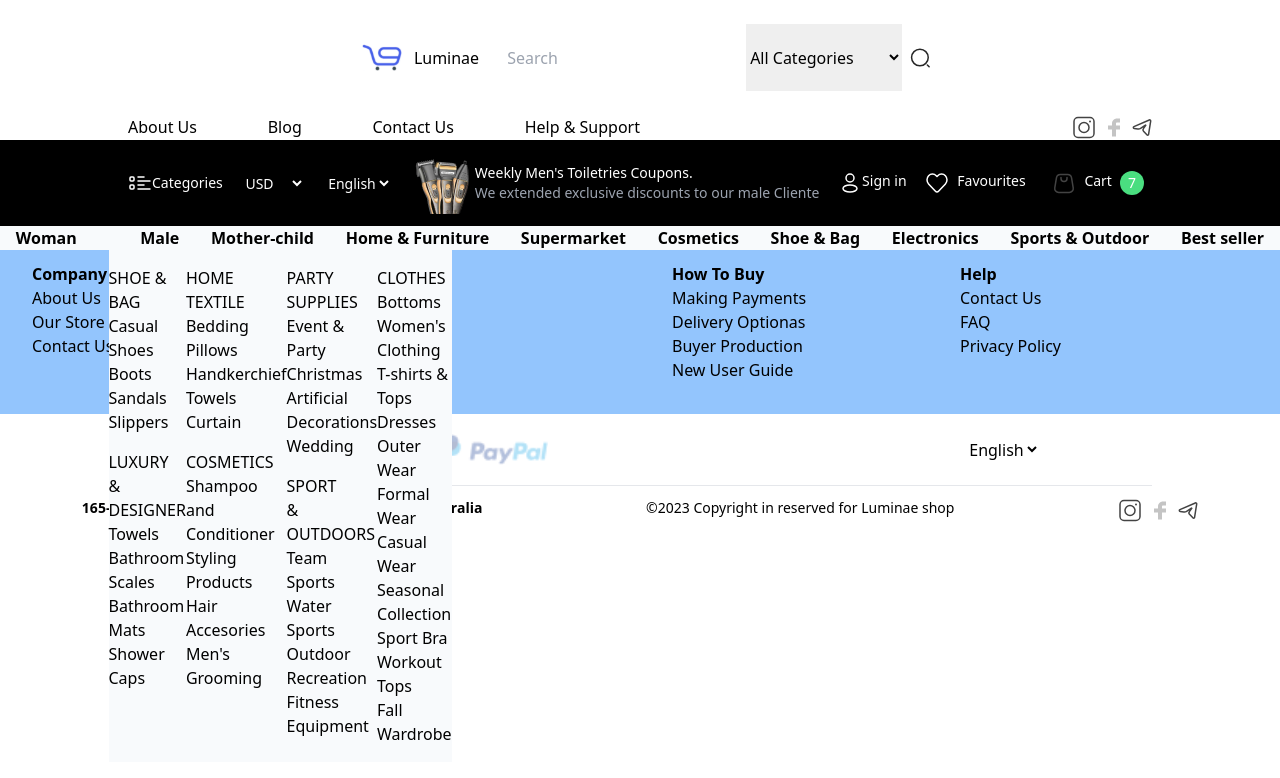
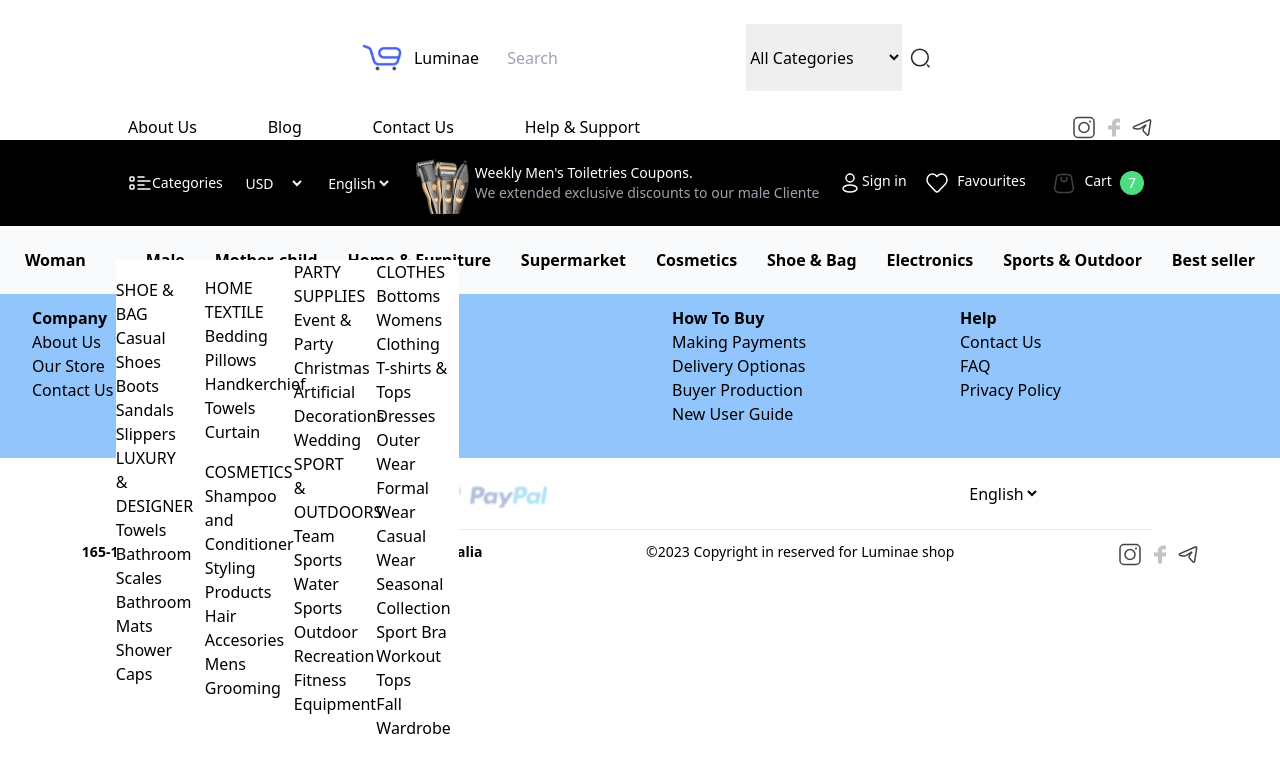
Before and after one commit to 9ightshade/Luminae-ecommerce, a React (Vite) app: page / in a window 1280 px wide. Both pictures are taken after a click on the item "Woman". Shown: the top 778 px of the page. Built offline with nearby package versions, Linux system fonts and the light colour scheme.

Commit message:
sub-categories component

```diff
--- a/src/components/shared/Categories.jsx
+++ b/src/components/shared/Categories.jsx
@@ -1,5 +1,6 @@
 import { useState } from "react";
 import x from "../../assets/frm/remove.svg";
+import { Subcategories } from "./Categories/Sub-categories";
 export const Categories = ({ mobileNavDisplay, setmobileNavDisplay }) => {
     const [categoryToogle, setcategoryToogle] = useState(false);
 
@@ -16,126 +17,41 @@
                 <h3 className=" ml-28 font-bold text-lg md:hidden">Menu</h3>
             </div>
 
-            <ul className="md:flex justify-around bg-slate-50 ">
+            <ul className="md:flex justify-around bg-slate-50 p-[10px] ">
                 <li
                     onClick={() => {
                         setcategoryToogle(!categoryToogle);
                     }}
-                    className="hover:text-yellow-600 font-semibold "
+                    className="hover:text-yellow-600 font-semibold my-[12px] "
                 >
                     Woman
                 </li>
-                {categoryToogle ? (
-                    <div className=" md:relative" >
-                        <div className="md:flex md:absolute left-0 top-6 bg-slate-50 ">
-                            <div className="flex justify-around h-2/5 ">
-                                <div>
-                                    <ul className="my-4">
-                                        <h3>SHOE & BAG</h3>
-                                        <li>Casual Shoes</li>
-                                        <li>Boots</li>
-                                        <li>Sandals</li>
-                                        <li>Slippers</li>
-                                    </ul>
-
-                                    <ul>
-                                        <h3 className="w-1/2 " >
-                                            LUXURY
-                                             & DESIGNER
-                                        </h3>
-
-                                        <li>Towels</li>
-                                        <li>Bathroom Scales</li>
-                                        <li>Bathroom Mats</li>
-                                        <li>Shower Caps</li>
-                                    </ul>
-                                </div>
-
-                                <div>
-                                    <ul className="my-4">
-                                        <h3>HOME TEXTILE</h3>
-                                        <li>Bedding</li>
-                                        <li>Pillows</li>
-                                        <li>Handkerchief Towels</li>
-                                        <li>Curtain</li>
-                                    </ul>
-
-                                    <ul>
-                                        <h3>COSMETICS</h3>
-                                        <li>Shampoo and Conditioner</li>
-                                        <li>Styling Products</li>
-                                        <li>Hair Accesories</li>
-                                        <li>Men's Grooming</li>
-                                    </ul>
-                                </div>
-                            </div>
-
-                            <div className="flex justify-around">
-                                <div>
-                                    <ul className="my-4">
-                                        <h3>PARTY SUPPLIES</h3>
-                                        <li>Event & Party</li>
-                                        <li>Christmas</li>
-                                        <li>Artificial Decorations</li>
-                                        <li>Wedding</li>
-                                    </ul>
-
-                                    <ul>
-                                        <h3>
-                                            SPORT
-                                            <br /> & OUTDOORS
-                                        </h3>
-                                        <li>Team Sports</li>
-                                        <li>Water Sports</li>
-                                        <li>Outdoor Recreation </li>
-                                        <li>Fitness Equipment</li>
-                                    </ul>
-                                </div>
-
-                                <div>
-                                    <ul className="my-4">
-                                        <h3>CLOTHES</h3>
-                                        <li>Bottoms</li>
-                                        <li>Women's Clothing</li>
-                                        <li>T-shirts & Tops</li>
-                                        <li>Dresses</li>
-                                        <li>Outer Wear</li>
-                                        <li>Formal Wear</li>
-                                        <li>Casual Wear</li>
-                                        <li>Seasonal Collection</li>
-                                        <li>Sport Bra</li>
-                                        <li>Workout Tops</li>
-                                        <li>Fall Wardrobe</li>
-                                    </ul>
-                                </div>
-                            </div>
-                        </div>
-                    </div>
+                {categoryToogle ? (<Subcategories/>
                 ) : null}
 
-                <li className="hover:text-yellow-600  font-semibold ">Male</li>
-                <li className="hover:text-yellow-600  font-semibold ">
+                <li className="hover:text-yellow-600  font-semibold my-[12px] ">Male</li>
+                <li className="hover:text-yellow-600  font-semibold my-[12px] ">
                     Mother-child
                 </li>
-                <li className="hover:text-yellow-600  font-semibold  ">
+                <li className="hover:text-yellow-600  font-semibold my-[12px]  ">
                     Home & Furniture
                 </li>
-                <li className="hover:text-yellow-600  font-semibold ">
+                <li className="hover:text-yellow-600  font-semibold my-[12px] ">
                     Supermarket
                 </li>
-                <li className="hover:text-yellow-600  font-semibold  ">
+                <li className="hover:text-yellow-600  font-semibold my-[12px]  ">
                     Cosmetics
                 </li>
-                <li className="hover:text-yellow-600  font-semibold ">
+                <li className="hover:text-yellow-600  font-semibold my-[12px] ">
                     Shoe & Bag
                 </li>
-                <li className="hover:text-yellow-600  font-semibold ">
+                <li className="hover:text-yellow-600  font-semibold my-[12px] ">
                     Electronics
                 </li>
-                <li className="hover:text-yellow-600  font-semibold ">
+                <li className="hover:text-yellow-600  font-semibold my-[12px] ">
                     Sports & Outdoor
                 </li>
-                <li className="hover:text-yellow-600  font-semibold ">
+                <li className="hover:text-yellow-600  font-semibold my-[12px] ">
                     Best seller
                 </li>
             </ul>
--- /dev/null
+++ b/src/components/shared/Categories/Sub-categories.jsx
@@ -0,0 +1,93 @@
+export const Subcategories = () => {
+
+    return (
+
+
+                    <div className=" md:relative" >
+                        <div className="md:flex md:absolute left-0 top-6 bg-[white] ">
+                            <div className="flex">
+                                <div className="w-1/2" >
+                                    <ul className="">
+                                        <h3 className="mt-[18px] " >SHOE & BAG</h3>
+                                        <li>Casual Shoes</li>
+                                        <li>Boots</li>
+                                        <li>Sandals</li>
+                                        <li>Slippers</li>
+                                    </ul>
+
+                                    <ul>
+                                        <h3 className="w-1/2 " >
+                                            LUXURY
+                                             & DESIGNER
+                                        </h3>
+
+                                        <li>Towels</li>
+                                        <li>Bathroom Scales</li>
+                                        <li>Bathroom Mats</li>
+                                        <li>Shower Caps</li>
+                                    </ul>
+                                </div>
+
+                                <div className="w-1/2" >
+                                    <ul className="my-4">
+                                        <h3>HOME TEXTILE</h3>
+                                        <li>Bedding</li>
+                                        <li>Pillows</li>
+                                        <li>Handkerchief Towels</li>
+                                        <li>Curtain</li>
+                                    </ul>
+
+                                    <ul>
+                                        <h3>COSMETICS</h3>
+                                        <li>Shampoo and Conditioner</li>
+                                        <li>Styling Products</li>
+                                        <li>Hair Accesories</li>
+                                        <li>Mens Grooming</li>
+                                    </ul>
+                                </div>
+                            </div>
+
+                            <div className="flex ">
+                                <div className=" w-1/2 " >
+                                    <ul className="">
+                                        <h3>PARTY SUPPLIES</h3>
+                                        <li>Event & Party</li>
+                                        <li>Christmas</li>
+                                        <li>Artificial Decorations</li>
+                                        <li>Wedding</li>
+                                    </ul>
+
+                                    <ul>
+                                        <h3>
+                                            SPORT
+                                            <br /> & OUTDOORS
+                                        </h3>
+                                        <li>Team Sports</li>
+                                        <li>Water Sports</li>
+                                        <li>Outdoor Recreation </li>
+                                        <li>Fitness Equipment</li>
+                                    </ul>
+                                </div>
+
+                                <div className=" w-1/2" >
+                                    <ul className="">
+                                        <h3>CLOTHES</h3>
+                                        <li>Bottoms</li>
+                                        <li>Womens Clothing</li>
+                                        <li>T-shirts & Tops</li>
+                                        <li>Dresses</li>
+                                        <li>Outer Wear</li>
+                                        <li>Formal Wear</li>
+                                        <li>Casual Wear</li>
+                                        <li>Seasonal Collection</li>
+                                        <li>Sport Bra</li>
+                                        <li>Workout Tops</li>
+                                        <li>Fall Wardrobe</li>
+                                    </ul>
+                                </div>
+                            </div>
+                        </div>
+                    </div>
+)
+
+}
```
